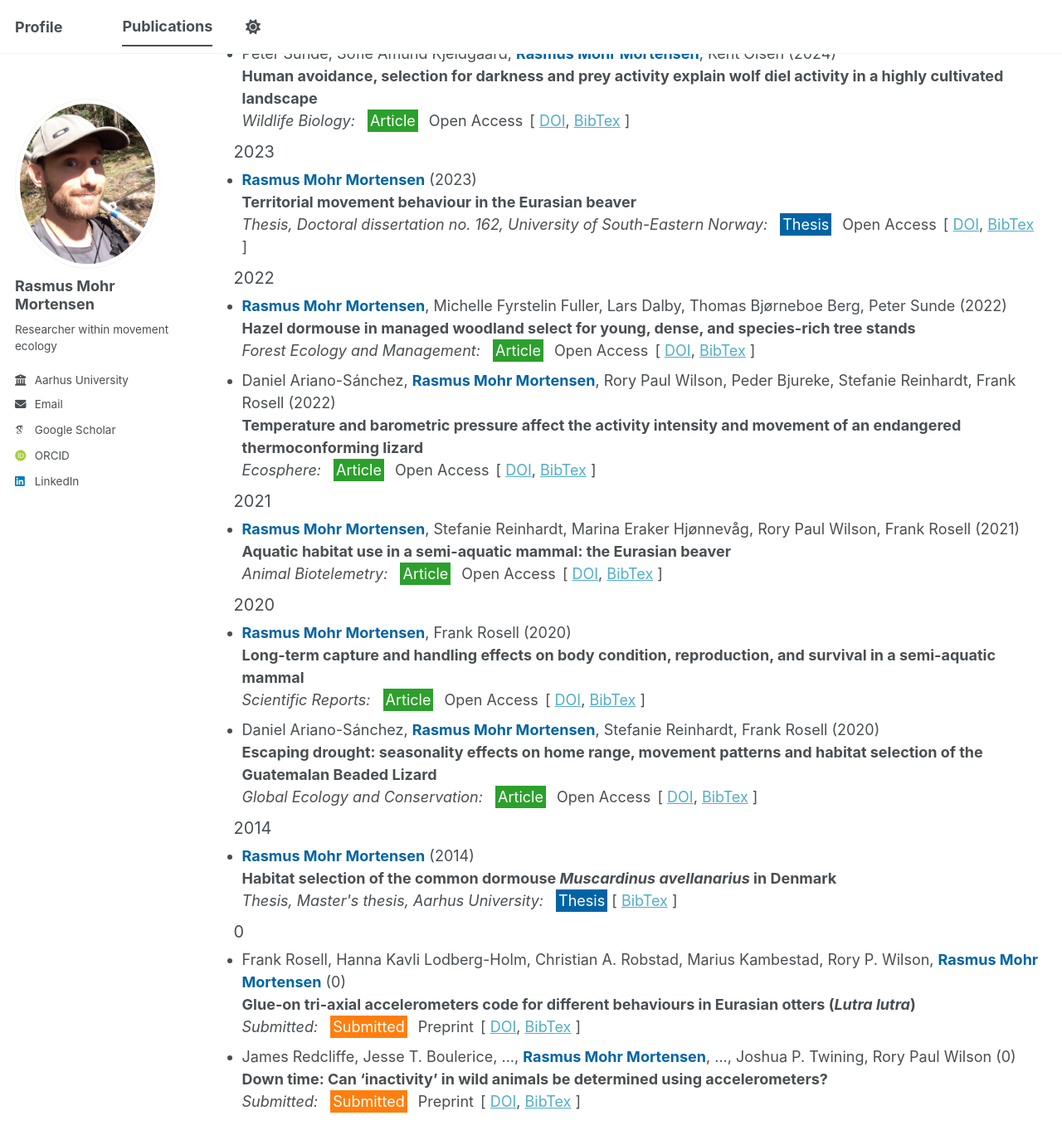
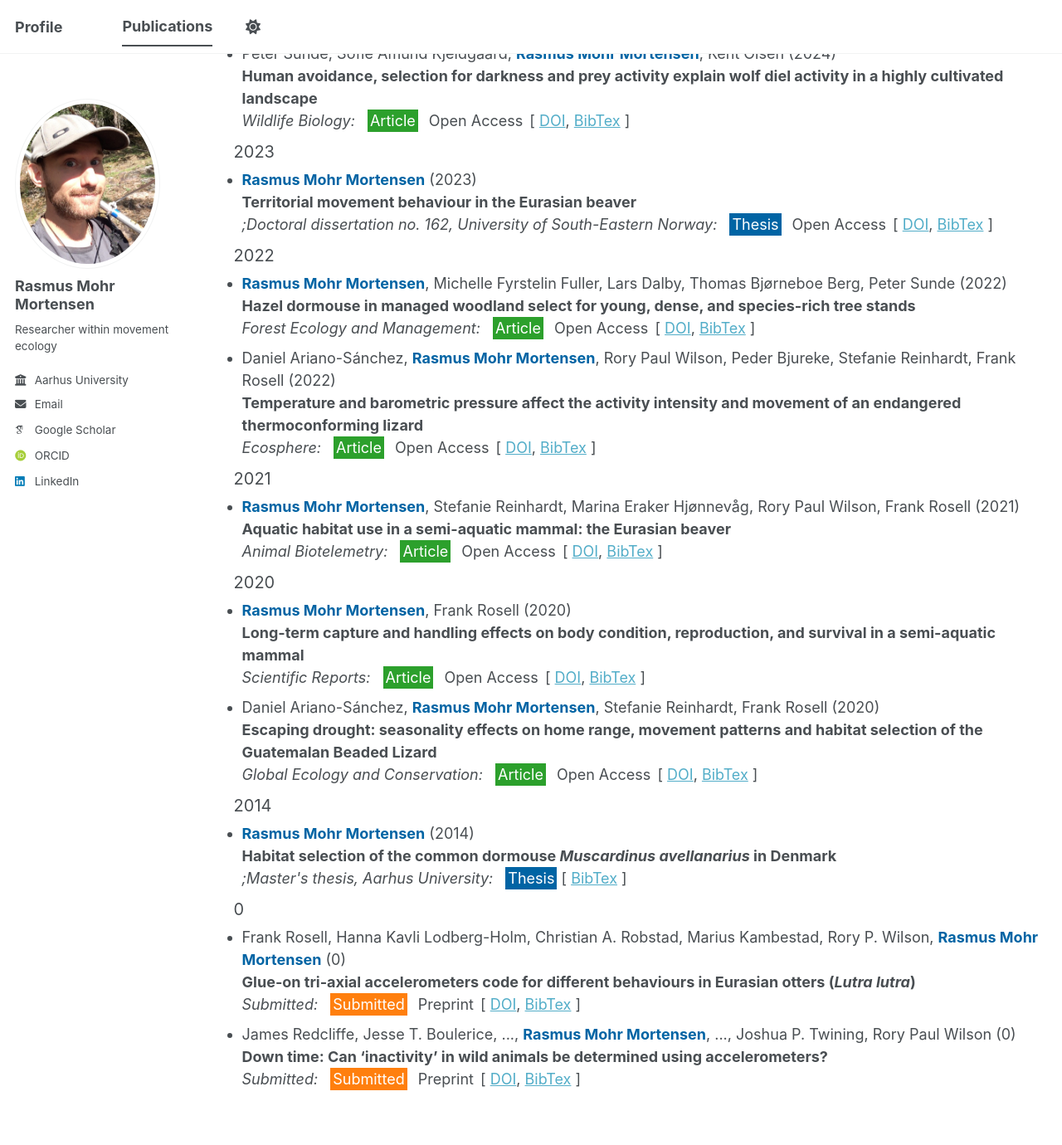
Before and after one commit to rasmusmohrmortensen/rasmusmohrmortensen.github.io, a Jekyll site: the page built from _pages/publications.html, in a window 1280 px wide and 1400 px high, scrolled down 1089 px. Shown: the top 1380 px of the window at 83% size. Built offline with Jekyll 4.4.1, drawn with Linux system fonts in a browser that asks for light colours; some web fonts are replaced; a script bundle is joined from its source files by our own code; library files that are not in the unit come from our copies.

Commit message:
Update paper.html

```diff
--- a/_includes/bibere/paper.html
+++ b/_includes/bibere/paper.html
@@ -37,7 +37,7 @@
         <!-- Venue -->
         <span class="venue">
             {%- assign venue = site.data.bibere.venues[paper.venue] -%}
-            {%- if paper.type == "Thesis" -%}Thesis,&nbsp;{%- endif -%}
+            {%- if paper.type == "Thesis" -%};{%- endif -%}
             {%- if paper.type == "TechReport" -%}Technical Report,&nbsp;{%- endif -%}
             {%- if venue -%}
                 {{ venue.name }}
```
